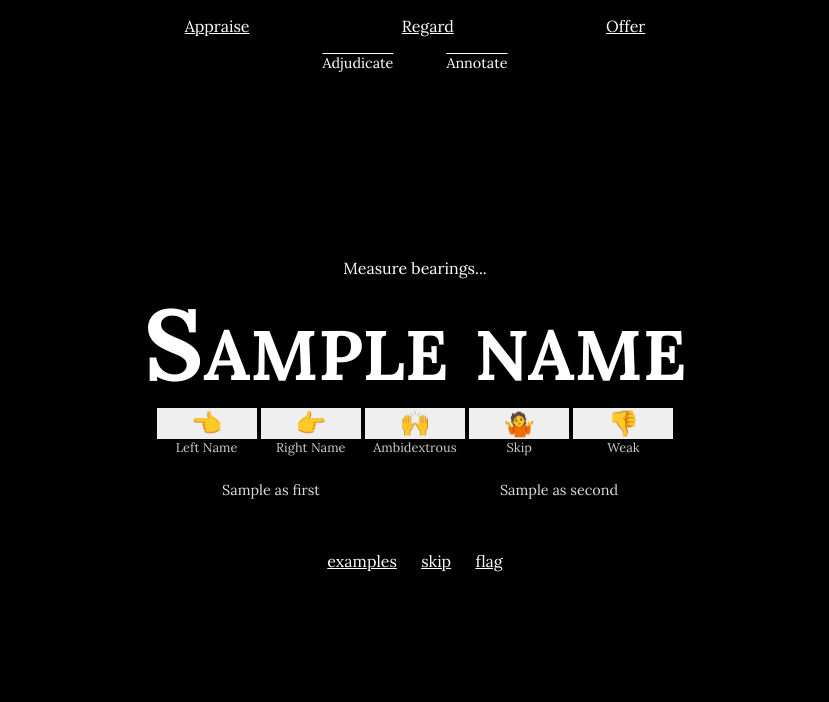
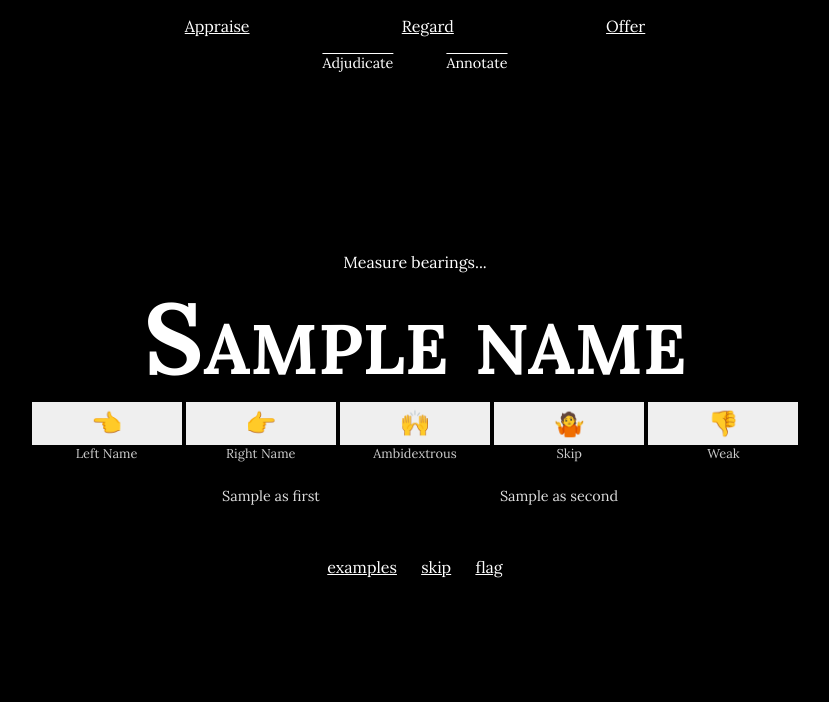
Before and after one commit to jmaliksi/onomancer, a Python web app: template onomancer/templates/annotate.html in a window 1280 px wide. Shown: the top 702 px of the page, without its empty margins (225-1054 px from the left). Run offline with Jinja, Linux system fonts and the light colour scheme; the template is opened without the code that fills it: most values are stand-ins (such as "Sample title", 1, 10 or a date in 2020).

Commit message:
bigger buttons

```diff
--- a/onomancer/static/style.css
+++ b/onomancer/static/style.css
@@ -81,9 +81,10 @@ a {
 
 #judgeForm input {
     font-size: 25px;
-    width: 15%;
+    width: 20%;
     max-width: 150px;
     min-width: 3em;
+    height: 1.7em;
     border: 0;
     cursor: pointer;
     flex-grow: 1;
@@ -95,8 +96,8 @@ a {
     flex-direction: column;
     white-space: normal;
     min-width: 3em;
-    max-width: 100px;
-    width: 15%;
+    max-width: 150px;
+    width: 20%;
     font-size: .8em;
     color: #ccc;
     hyphens: manual;
```
